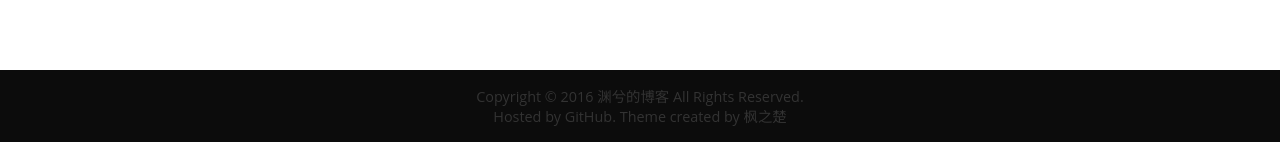
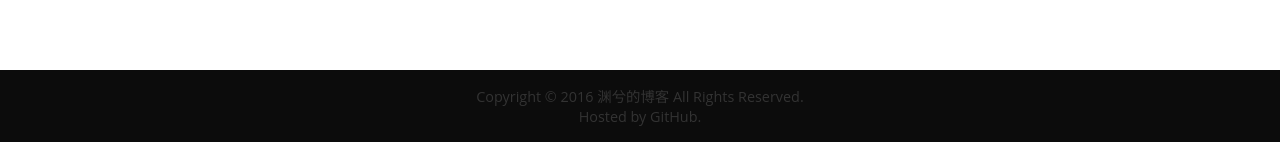
Before and after one commit to pmsay/blog, a Jekyll site: the page built from archive.md, in a window 1280 px wide and 900 px high, scrolled down 75 px. Shown: the part 755-897 px from the top of the window. Built offline with Jekyll 4.4.1, drawn with Linux system fonts in a browser that asks for light colours; nearby versions of some CDN libraries; some web fonts are replaced; Markdown is read by kramdown in place of the engine named in the settings.

Commit message:
change
change

```diff
--- a/_includes/footer.html
+++ b/_includes/footer.html
@@ -6,6 +6,6 @@
 <footer id="page-footer-trans" class="page-footer">
 	<!--<p class="text">{{ site.theme.footer_text }}</p>-->
 	Copyright &copy; {{ site.time | date: '%Y' }} {{ site.theme.footer_text }} All Rights Reserved.
-	<p class="text">Hosted by <a href="https://github.com">GitHub</a>. Theme created by <a href="https://github.com/fengzhichu/fengzhichu-theme/tree/gh-pages">枫之楚</a></p>
+	<p class="text">Hosted by <a href="https://github.com">GitHub</a>.</p>
 </footer>
 {% endif %}
```
